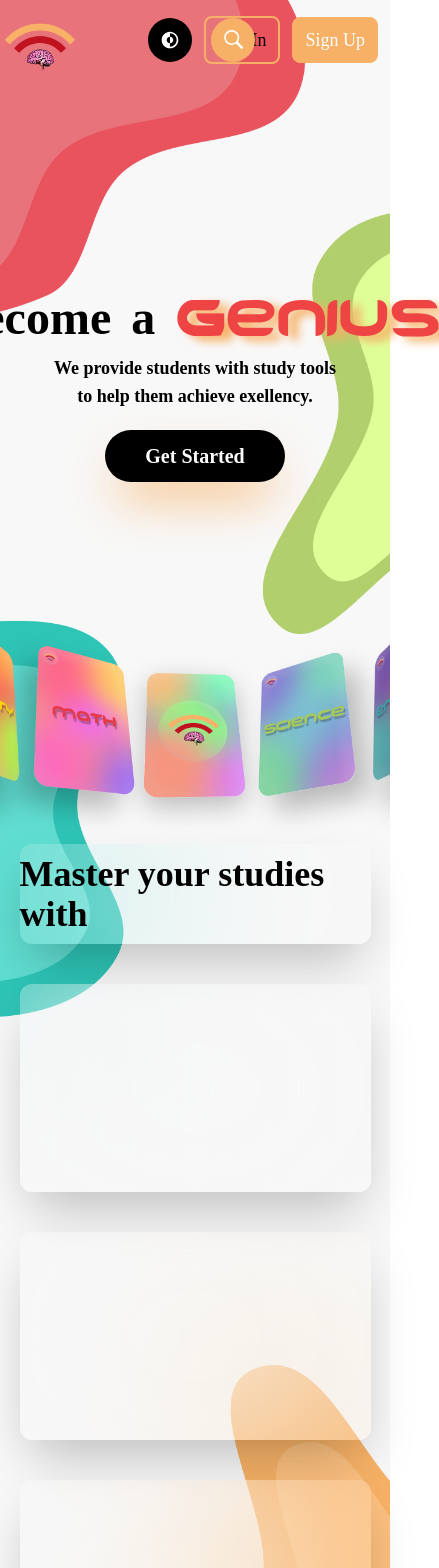
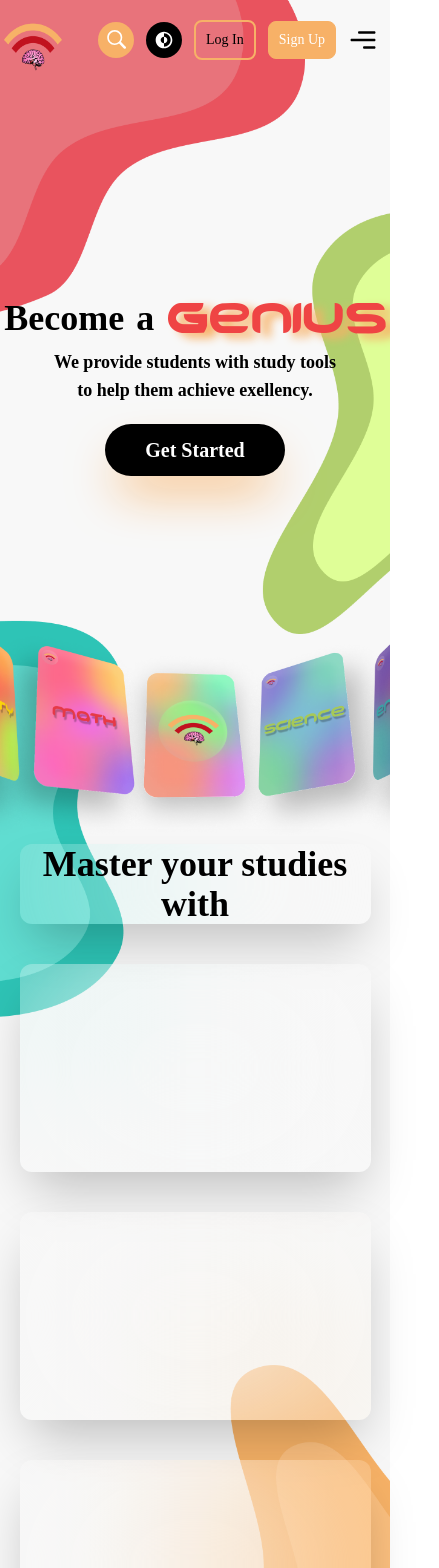
Before and after one commit to NeoPrint3D/Neo-Genius, a Next.js app: page / in a window 390 px wide. Shown: the top 1568 px of the page, 439 px wide, since content can reach past the window. Built offline with nearby package versions, Linux system fonts and the light colour scheme.

Commit message:
added mobile and fixed mobile bugs

```diff
--- a/components/Header/Header.tsx
+++ b/components/Header/Header.tsx
@@ -6,7 +6,7 @@ import { useEffect, useLayoutEffect, useRef, useState } from "react"
 import { AnimatePresence, m, Variants } from "framer-motion"
 import { GoSearch } from "react-icons/go"
 import { useRouter } from "next/router"
-import { CgDarkMode } from "react-icons/cg"
+import { CgDarkMode, CgMenuRight } from "react-icons/cg"
 import { useDarkMode } from '../../contexts/DarkModeContext';
 
 
@@ -119,9 +119,10 @@ export default function Header() {
                     <Link href="/">
                         <Image src="/logo.png" alt="Neo Genius Logo" width={512} height={512} className="h-20 w-20" />
                     </Link>
+                    {!isMobile &&
                         <div className="flex justify-center items-center mx-auto">
                             <AnimatePresence>
-                            {!isMobile && isSearchedFocused && (
+                                {isSearchedFocused && (
                                     <m.form
                                         className={"h-10 text-xl font-body font-semibold bg-white"}
                                         initial={{ width: 0, paddingLeft: 0, paddingRight: 0 }}
@@ -159,16 +160,17 @@ export default function Header() {
                                 )}
                             </AnimatePresence>
                         </div>
-                    <div className="flex gap-3 justify-end items-center font-main text-white">
+                    }
+                    <div className="flex gap-3 justify-end items-center font-main text-white w-full">
                         <m.button
                             ref={searchButtonRef}
                             onClick={() => {
                                 if (!isMobile) setIsSearchedFocused(true)
                                 else router.push(`/search`)
                             }}
-                            className="flex justify-center items-center bg-primary p-3 rounded-full"
+                            className="flex justify-center items-center bg-primary p-2 sm:p-3 rounded-full"
                             animate={{
-                                x: !isSearchedFocused && !isMobile ? 0 : isSignedIn ? `calc(${-width / 2 + boxWidth}px + 13.5rem)` : `calc(${-width / 2 + boxWidth}px +  8.75rem)`,
+                                x: isMobile ? 0 : !isSearchedFocused ? 0 : isSignedIn ? `calc(${-width / 2 + boxWidth}px + 13.5rem)` : `calc(${-width / 2 + boxWidth}px +  8.75rem)`,
                                 rotate: !isSearchedFocused && !isMobile ? 0 : width < 768 ? 360 : 360 * 2,
                             }}
                             transition={{
@@ -187,7 +189,7 @@ export default function Header() {
                             <GoSearch size={20} />
                         </m.button>
                         <m.button
-                            className='flex justify-center items-center p-3 rounded-full'
+                            className='flex justify-center items-center p-2 sm:p-3 rounded-full'
                             onClick={() => setDarkMode(!darkMode)}
                             animate={{
                                 backgroundColor: darkMode ? "rgba(255, 255, 255, 1)" : "rgba(0, 0, 0, 1)",
@@ -197,23 +199,26 @@ export default function Header() {
                         >
                             <CgDarkMode className='dark:text-black' size={20} />
                         </m.button>
+
                         {!isSignedIn ?
-                            <div className="flex items-center gap-3 mr-3   font-body font-[510] text-lg" ref={boxRef}>
+                            <div className="flex items-center gap-3 font-body font-[510] text-sm sm:text-lg" ref={boxRef}>
                                 <Link href="login">
                                     <button
-                                        className="px-3 py-2 bg rounded-lg text-black dark:text-white hover:scale-105 active:scale-95 transition-all  border-2 border-primary">
+                                        className="px-2.5 py-2 sm:px-3 sm:py-2 bg rounded-lg text-black dark:text-white hover:scale-105 active:scale-95 transition-all  border-2 border-primary">
 
                                         Log In
                                     </button>
                                 </Link>
                                 <Link href="signup">
                                     <button
-                                        className=" bg-primary border border-primary  px-3 py-2 rounded-lg hover:scale-105 active:scale-95 transition-all">
+                                        className="px-2.5 py-2 sm:px-3 sm:py-2 bg-primary border border-primary  rounded-lg hover:scale-105 active:scale-95 transition-all">
                                         Sign Up
                                     </button>
                                 </Link>
                             </div> :
-                            <UserMenu setUserMenuOpen={setUserMenuOpen} userMenuOpen={userMenuOpen} />}
+                            <UserMenu setUserMenuOpen={setUserMenuOpen} userMenuOpen={userMenuOpen} />
+                        }
+                        <CgMenuRight size={30} className="sm:hidden mr-3 dark:text-white text-black" />
                     </div>
                 </div>
             </m.header>
--- a/pages/index.tsx
+++ b/pages/index.tsx
@@ -36,7 +36,7 @@ export default function Home() {
         }}
       >
         <div className='flex flex-col items-center justify-center h-page'>
-          <h1 className="flex gap-5 items-center font-body text-center text-5xl sm:text-6xl   font-semibold">
+          <h1 className="flex gap-3 sm:gap-5 items-center font-body text-center text-4xl sm:text-6xl   font-semibold">
             <m.span
               initial={{ opacity: 0, y: -100 }}
               animate={{ opacity: 1, y: 0 }}
@@ -69,7 +69,7 @@ export default function Home() {
                 delay: 1
               }}
 
-              className='font-genius text-red-500 text-7xl sm:text-8xl font-medium ' style={{ textShadow: "10px 5px 10px rgba(247, 177, 103)" }}>Genius</m.span>
+              className='font-genius text-red-500 text-6xl sm:text-8xl font-medium ' style={{ textShadow: "10px 5px 10px rgba(247, 177, 103)" }}>Genius</m.span>
           </h1>
 
 
@@ -89,7 +89,7 @@ export default function Home() {
             <div>
               <Link href='/signup'>
                 <m.button
-                  className="bg-black text-white font-body font-semibold text-xl px-10 py-3 rounded-full mt-5 shadow-2xl shadow-primary"
+                  className="bg-black text-white dark:bg-white dark:text-black font-body font-semibold text-xl px-10 py-3 rounded-full mt-5 shadow-2xl shadow-primary"
                   whileHover={{
                     scale: 1.05,
                   }}
@@ -119,11 +119,11 @@ export default function Home() {
         }}
       >
         <div className='flex justify-center items-center h-40 bg-white/10 backdrop-blur-[100px] shadow-2xl rounded-xl w-[90%] mb-10'>
-          <h1 className='font-body text-4xl sm:text-6xl font-semibold'>
+          <h1 className='font-body text-4xl sm:text-6xl text-center font-semibold'>
             Master your studies with
           </h1>
         </div>
-        <div className='grid sm:grid-cols-3 items-center gap-10 w-[90%]'>
+        <div className='grid sm:grid-cols-3 items-center gap-10 w-[90%] mb-5'>
           <div className="flex justify-center items-center">
             <div className="flex shadow-2xl h-52 sm:h-80 rounded-xl w-full bg-white/10 backdrop-blur-[100px]">
 
```
Lines whose indentation alone changed are shown as unchanged.
